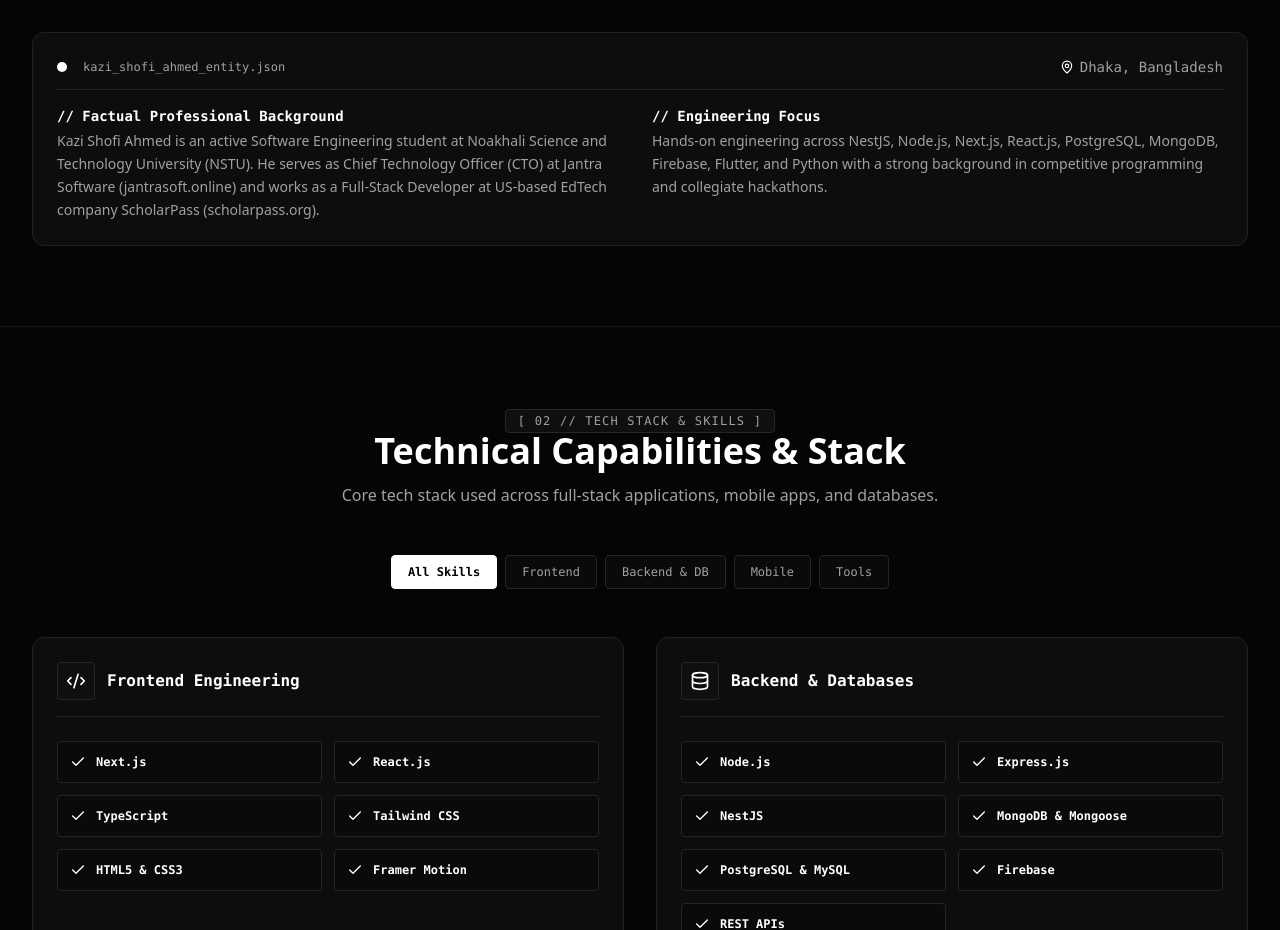
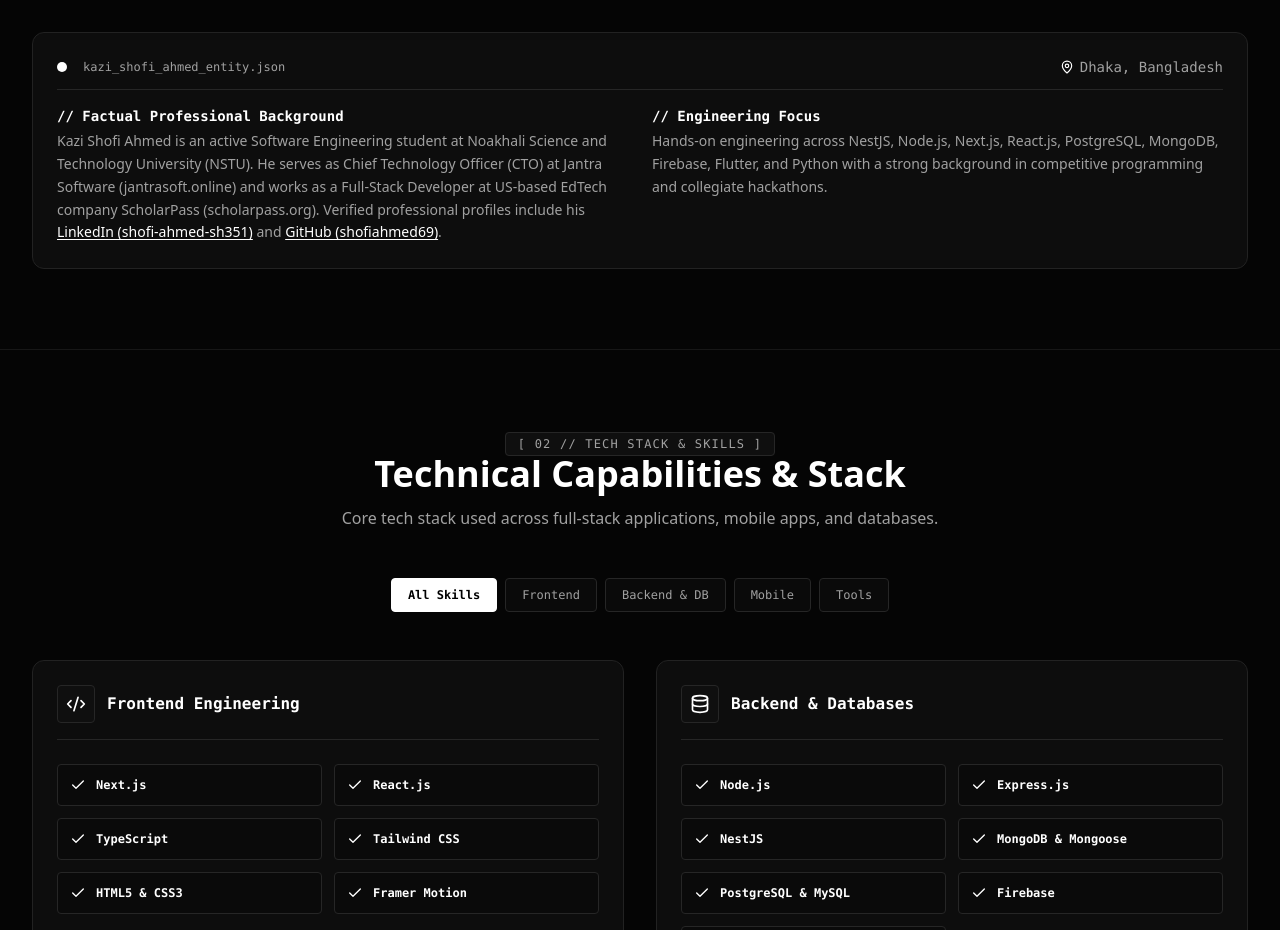
Before and after one commit to shofiahmed69/portfolio-kazi-shofi, a Next.js app: page / in a window 1280 px wide. Shown: the part 1380-2310 px from the top of the page. Built offline with nearby package versions, Linux system fonts and the light colour scheme; no server answers.

Commit message:
fix(seo): reinforce canonical LinkedIn entity URL in About, Hero, Footer, and Contact components

```diff
--- a/src/components/AboutSection.tsx
+++ b/src/components/AboutSection.tsx
@@ -91,7 +91,7 @@ export default function AboutSection() {
           <div>
             <p className="text-white font-bold mb-1">// Factual Professional Background</p>
             <p className="text-neutral-400 leading-relaxed font-sans text-xs sm:text-sm">
-              Kazi Shofi Ahmed is an active Software Engineering student at Noakhali Science and Technology University (NSTU). He serves as Chief Technology Officer (CTO) at Jantra Software (jantrasoft.online) and works as a Full-Stack Developer at US-based EdTech company ScholarPass (scholarpass.org).
+              Kazi Shofi Ahmed is an active Software Engineering student at Noakhali Science and Technology University (NSTU). He serves as Chief Technology Officer (CTO) at Jantra Software (jantrasoft.online) and works as a Full-Stack Developer at US-based EdTech company ScholarPass (scholarpass.org). Verified professional profiles include his <a href="https://www.linkedin.com/in/shofi-ahmed-sh351/" target="_blank" rel="noreferrer" className="text-white underline underline-offset-2 hover:text-neutral-300">LinkedIn (shofi-ahmed-sh351)</a> and <a href="https://github.com/shofiahmed69" target="_blank" rel="noreferrer" className="text-white underline underline-offset-2 hover:text-neutral-300">GitHub (shofiahmed69)</a>.
             </p>
           </div>
           <div>
--- a/src/components/ContactSection.tsx
+++ b/src/components/ContactSection.tsx
@@ -90,7 +90,7 @@ export default function ContactSection() {
               <span>GitHub</span>
             </a>
             <a
-              href="https://linkedin.com/in/shofi-ahmed-sh351"
+              href="https://www.linkedin.com/in/shofi-ahmed-sh351/"
               target="_blank"
               rel="noreferrer"
               className="flex items-center gap-2 px-5 py-2.5 text-xs font-bold text-white bg-[#0F0F0F] hover:bg-neutral-800 rounded border border-neutral-800 transition-all"
--- a/src/components/Footer.tsx
+++ b/src/components/Footer.tsx
@@ -41,7 +41,7 @@ export default function Footer() {
             <GithubIcon className="w-4 h-4" />
           </a>
           <a
-            href="https://linkedin.com/in/shofi-ahmed-sh351"
+            href="https://www.linkedin.com/in/shofi-ahmed-sh351/"
             target="_blank"
             rel="noreferrer"
             className="p-2 text-neutral-400 hover:text-white bg-neutral-950 rounded border border-neutral-800 transition-colors"
--- a/src/components/HeroSection.tsx
+++ b/src/components/HeroSection.tsx
@@ -87,7 +87,7 @@ export default function HeroSection() {
                 <GithubIcon className="w-4 h-4 sm:w-5 sm:h-5" />
               </a>
               <a
-                href="https://linkedin.com/in/shofi-ahmed-sh351"
+                href="https://www.linkedin.com/in/shofi-ahmed-sh351/"
                 target="_blank"
                 rel="noreferrer"
                 className="p-2.5 sm:p-3 text-neutral-400 hover:text-white bg-[#0F0F0F] hover:bg-neutral-800 rounded border border-neutral-800 transition-all"
```
